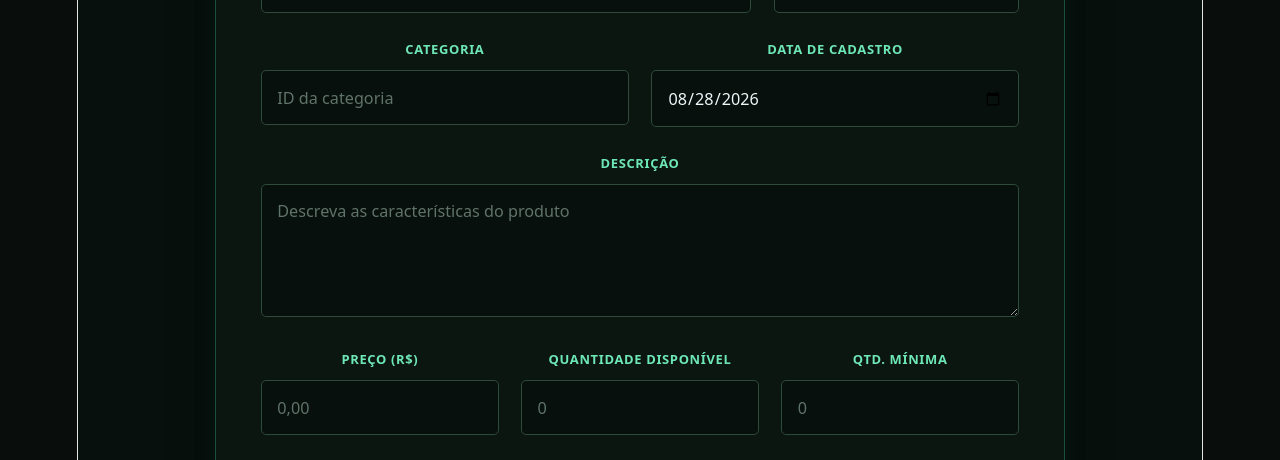
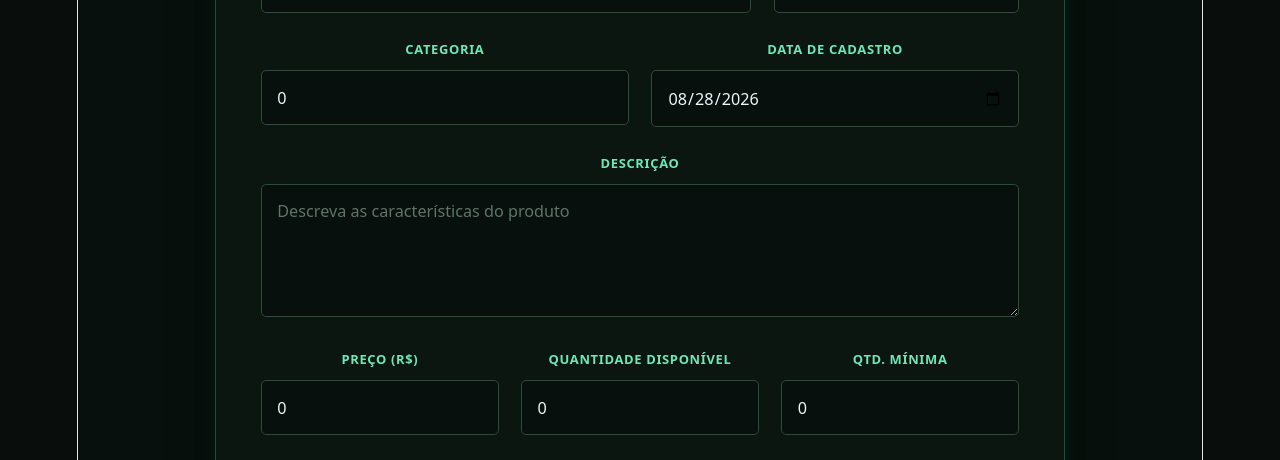
Before and after one commit to Ismarique/frontend-projetoindividual, a React (Vite) app: page /cadastro/produto in a window 1280 px wide. Shown: the part 340-800 px from the top of the page. Built offline with nearby package versions, Linux system fonts and the light colour scheme.

Commit message:
fix: concerto do cadastro de produto

```diff
--- a/src/components/Formularios/FormProduto/FormProduto.tsx
+++ b/src/components/Formularios/FormProduto/FormProduto.tsx
@@ -14,7 +14,7 @@ const obterDataAtual = () => {
 function FormProduto() {
     const navigate = useNavigate();
     const [formData, setFormData] = useState<ProdutoDTO>({
-        id_categoria: undefined,
+        id_categoria: 0,
         data_cadastro: obterDataAtual(),
         nome: '',
         codigo: '',
@@ -26,7 +26,7 @@ function FormProduto() {
     });
 
     // Atualiza o state a partir de qualquer input do formulário
-    const handleChange = (e: React.ChangeEvent<HTMLInputElement | HTMLSelectElement>) => {
+ const handleChange = (e: React.ChangeEvent<HTMLInputElement | HTMLSelectElement>) => {
         const { name, value, type } = e.target as HTMLInputElement;
 
         // Trata campos do tipo checkbox (booleano)
@@ -64,6 +64,7 @@ function FormProduto() {
         }
     };
 
+
     return (
   <main className="product-form-page">
     <div className="product-form-container">
@@ -93,6 +94,7 @@ function FormProduto() {
                 name="nome"
                 id="nome"
                 required
+                value= {formData.nome}
                 minLength={3}
                 onChange={handleChange}
                 placeholder="Digite o nome do produto"
@@ -109,6 +111,7 @@ function FormProduto() {
                 name="codigo"
                 id="codigo"
                 required
+                value= {formData.codigo}
                 onChange={handleChange}
                 placeholder="Digite o codigo do produto"
                 className="product-form__input"
@@ -127,6 +130,7 @@ function FormProduto() {
                 name="id_categoria"
                 id="id_categoria"
                 min={1}
+                value= {formData.id_categoria}
                 onChange={handleChange}
                 placeholder="ID da categoria"
                 className="product-form__input"
@@ -159,6 +163,7 @@ function FormProduto() {
               required
               minLength={5}
               rows={4}
+              value= {formData.descricao}
               onChange={(event) => setFormData(prev => ({ ...prev, descricao: event.target.value }))}
               placeholder="Descreva as características do produto"
               className="product-form__input product-form__textarea"
@@ -176,6 +181,7 @@ function FormProduto() {
                 name="preco_unitario"
                 id="preco_unitario"
                 required
+                value= {formData.preco_unitario}
                 min={0}
                 step="0.01"
                 onChange={handleChange}
@@ -193,6 +199,7 @@ function FormProduto() {
                 name="quantidade_disponivel"
                 id="quantidade_disponivel"
                 required
+                value= {formData.quantidade_disponivel}
                 min={0}
                 onChange={handleChange}
                 placeholder="0"
@@ -209,6 +216,7 @@ function FormProduto() {
                 name="quantidade_minima"
                 id="quantidade_minima"
                 required
+                value= {formData.quantidade_minima}
                 min={0}
                 onChange={handleChange}
                 placeholder="0"
--- a/src/fetch/ProdutoRequests.ts
+++ b/src/fetch/ProdutoRequests.ts
@@ -1,7 +1,7 @@
 // Classe responsável por fazer requisições à API - produto
 import type ProdutoDTO from "../dto/ProdutoDTO";
 
-const API_URL = import.meta.env.VITE_API_SERVER_URL || "http://localhost:8080";
+const API_URL = import.meta.env.VITE_API_SERVER_URL || "http://localhost:3333";
 
 type ProdutoApi = Partial<ProdutoDTO> & {
     idProduto?: number;
```
